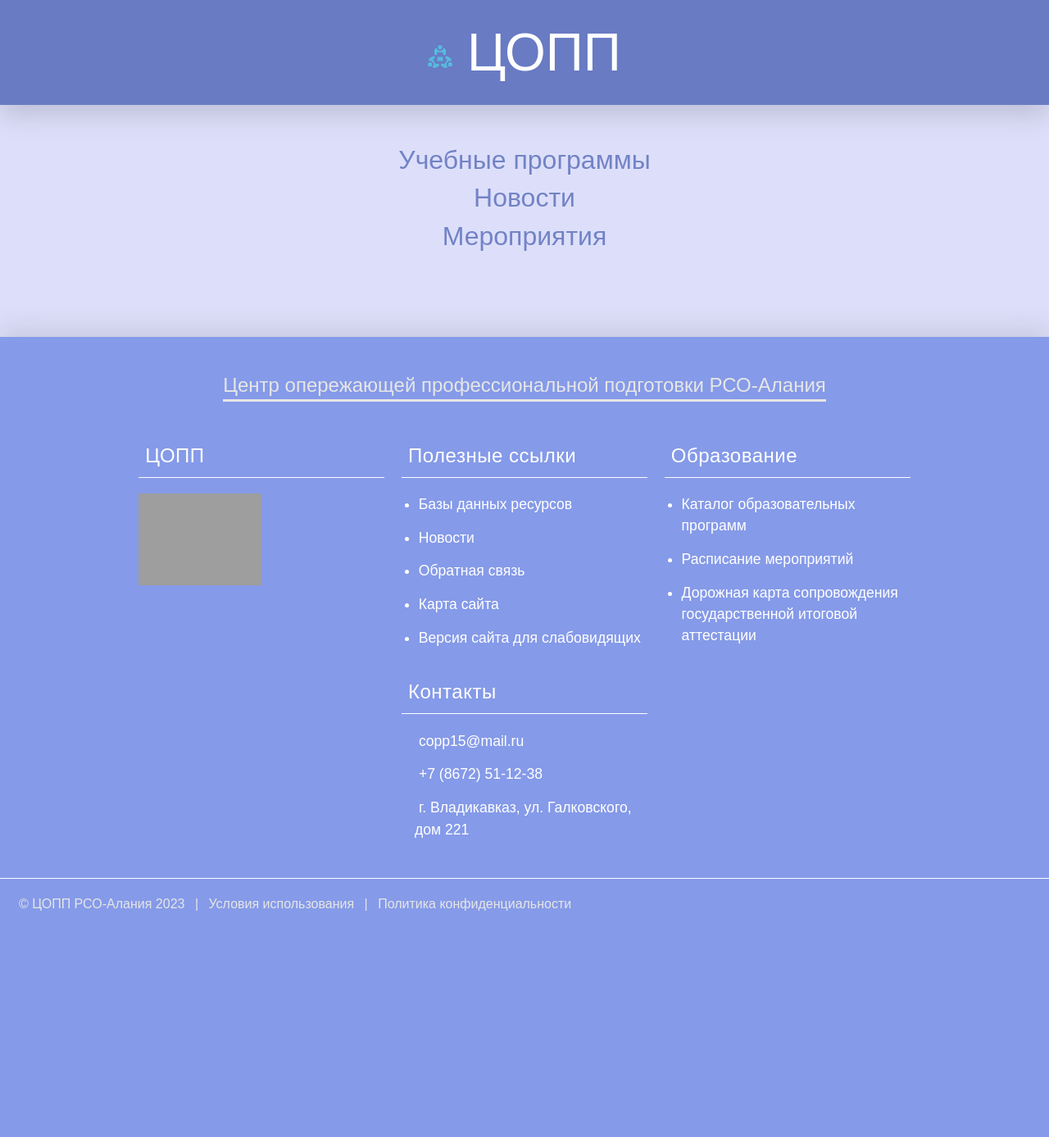
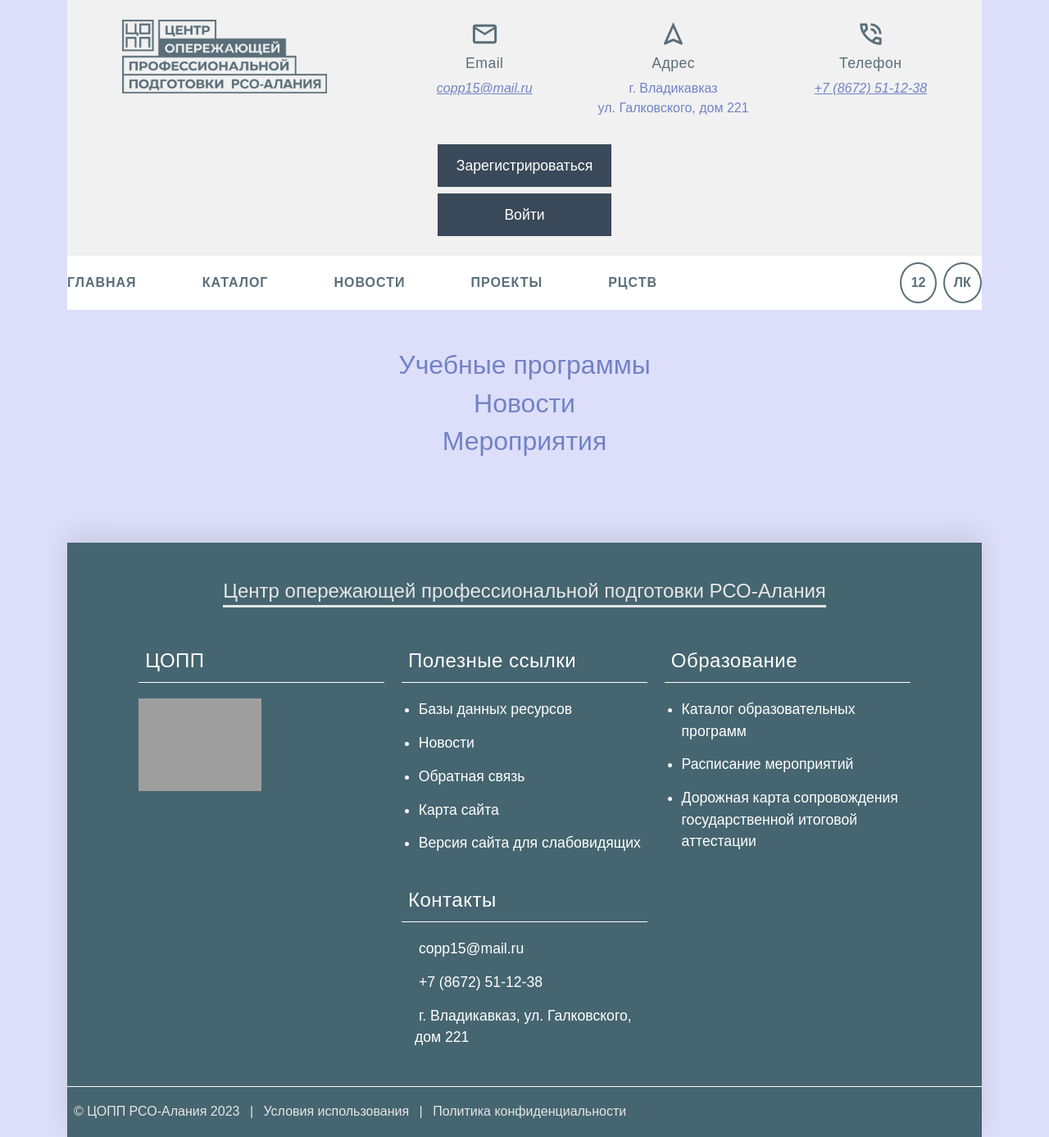
Before and after one commit to CarloDiPalma/copp, a Django app: page / in a window 1280 px wide. Shown: the whole page at 82% size. Before the commit the page ends 1111 px from the top, so only its background shows below. Run offline with Django 4.2, Linux system fonts and the light colour scheme; data that the repository does not hold is empty; some libraries are stand-ins or nearby versions; grey boxes are pictures that could not be loaded.

Commit message:
add buttons and images to navbar

```diff
--- a/static/css/style.css
+++ b/static/css/style.css
@@ -63,20 +63,131 @@ h2 {
  }
 
  .cost_sh{
- text-align:right}
+    text-align:right}
+
+
+.header_wrapper{
+        background-color: #f1f1f1;
+        padding-inline: 1rem;
+    }
 
 .header1 {
-    text-align:center;
-    background: rgb(104 123 195);
-    color:white;
-    font-size:4rem;
-    padding: 1rem 0;
-    box-shadow: 0px 12px 30px rgb(0 0 0 / 15%);
+    display:flex;
+    flex-wrap:wrap;
+    justify-content: space-around;
+    max-width: 1600px;
+    margin: 0 auto;
+    gap: 2rem;
+    padding: 1.5rem 0px;
+    align-items:center;
+    color: white;
 }
 
+.header1_copp_logo{
+    align-self: flex-start;
+    max-width: 250px;
+}
 
-footer {
-    background-color:rgb(133,154,232);
+.header1_copp_logo img{
+    max-width:100%;
+}
+
+.head_cont_block_image img{
+    width: 35px;
+}
+
+.header1_contact_line{
+    display:flex;
+    flex-wrap: wrap;
+    justify-content:center;
+    text-align:center;
+    column-gap: 5rem;
+    row-gap: 2rem;
+}
+
+.head_cont_info>h3{
+    margin: .5rem 0px;
+    color: rgb(89,110,121);
+    font-size: 1.1rem;
+    letter-spacing: .5px;
+}
+
+.head_cont_info a{
+    color: #7283c5;
+    text-decoration: underline;
+    font-size: 1rem;
+    font-style: italic;}
+
+.head_cont_info span{
+    color: #7283c5;
+    font-size: 1rem}
+
+
+.sign_up{
+    text-align: center;
+    font-size: 1.1rem;
+    background-color: #394959;
+    transition-duration: .3s;
+}
+
+.sign_up:first-child{
+    margin-bottom: .5rem;
+}
+
+.sign_up:hover{
+    background-color: black;
+}
+
+.sign_up a{
+    display: block;
+    padding: .8rem 1.4rem;}
+
+
+.header_below_wrapper{
+    background: white;
+    }
+
+.header_below{
+    max-width:1300px;
+    margin: 0 auto;
+    display:flex;
+    justify-content: space-between;
+    align-items: center;
+    color: #596e79;
+    font-size: 1rem;
+    font-weight: bold;
+    padding: .5rem 0
+    }
+
+.nav_items{
+    display:flex;
+    gap:5rem;
+    font-size: 1rem;
+    text-transform: uppercase;
+    }
+
+.nav_item a{
+    letter-spacing: 1px;
+    }
+
+.nav_item a:hover{
+    color:#7283c5;
+    }
+
+.user_items{
+    display:flex;
+    gap:.5rem;
+}
+
+.uitem{
+    border: 2px solid #596e79;
+    border-radius:50%;
+    padding: .7rem;
+    cursor:pointer;
+}
+
+footer{
+    background-color:#456570;
     padding: 2.5rem 0 0rem 0;
     margin-top: 3rem;
     box-shadow: 0px -10px 30px rgb(0 0 0 / 10%);
@@ -86,7 +197,8 @@ footer {
     padding: 3rem 0px 2rem 0px;
     display:flex;
     justify-content:center;
-    gap:1.3rem;
+    column-gap:1.3rem;
+    row-gap: 1.5rem;
     margin-inline:1rem;
     flex-wrap:wrap}
 
--- a/templates/base.html
+++ b/templates/base.html
@@ -22,6 +22,8 @@
     </title>
   </head>
   <body>
+  <div class="container">
+
     {% include 'includes/navbar.html' %}
 
     <main>
@@ -34,5 +36,7 @@
 
     {% include 'includes/footer.html' %}
 
+
+  </div>
   </body>
 </html>
--- a/templates/includes/navbar.html
+++ b/templates/includes/navbar.html
@@ -1,5 +1,112 @@
 {% load static %}
+
+<div class="header_wrapper">
 <header class="header1">
-      <img src="{% static 'images/logo.svg' %}" width="30px"/>
-      <a href="/">ЦОПП</a>
-</header>
+        <div class="header1_copp_logo">
+          <img src="{% static 'images/1.png' %}" alt="">
+        </div>
+
+        <div class="header1_contact_line">
+
+          <div class="head1_cont_block">
+            <div class="head_cont_block_image">
+                <img src="{% static 'images/mail.svg' %}" alt="">
+            </div>
+
+              <div class="head_cont_info">
+                  <h3>
+                      Email
+                  </h3>
+                  <div>
+                      <a href="mailto: copp15@mail.ru">
+                        copp15@mail.ru
+                      </a>
+                  </div>
+              </div>
+          </div>
+
+            <div class="head1_cont_block">
+              <div class="head_cont_block_image">
+                <img src="{% static 'images/navigation.svg' %}" alt="">
+              </div>
+
+              <div class="head_cont_info">
+                  <h3>
+                      Адрес
+                  </h3>
+                  <div>
+                      <span>
+                          г. Владикавказ <br>ул. Галковского, дом 221
+                      </span>
+                  </div>
+              </div>
+          </div>
+
+          <div class="head1_cont_block">
+              <div class="head_cont_block_image">
+                <img src="{% static 'images/phone.svg' %}" alt="">
+              </div>
+
+              <div class="head_cont_info">
+                  <h3>
+                      Телефон
+                  </h3>
+                  <div>
+                      <a href="tel: +7 (8672) 51-12-38">
+                        +7 (8672) 51-12-38
+                      </a>
+                  </div>
+              </div>
+          </div>
+        </div>
+
+        <div class="user_auth">
+            <div class="sign_up">
+                <a href="">
+                    Зарегистрироваться
+                </a>
+            </div>
+
+            <div class="sign_up">
+                <a href="">
+                    Войти
+                </a>
+            </div>
+        </div>
+    </header>
+</div>
+
+<div class="header_below_wrapper">
+    <div class="header_below">
+    <div class="nav_items">
+        <div class="nav_item">
+            <a href="">Главная</a>
+        </div>
+        <div class="nav_item">
+            <a href="">Каталог</a>
+        </div>
+         <div class="nav_item">
+            <a href="">Новости</a>
+        </div>
+        <div class="nav_item">
+            <a href="">Проекты</a>
+        </div>
+        <div class="nav_item">
+            <a href="">РЦСТВ</a>
+        </div>
+    </div>
+
+    <div class="user_items">
+        <div class="uitem">
+            <a href="">
+                <img src="" alt="">12
+            </a>
+        </div>
+        <div class="uitem">
+            <a href="">
+                <!--<img src="" alt="">--> ЛК
+            </a>
+        </div>
+    </div>
+</div>
+</div>
```
Also changed, not shown: static/images/1.png (added), static/images/mail.svg (added), static/images/navigation.svg (added), static/images/phone.svg (added).
